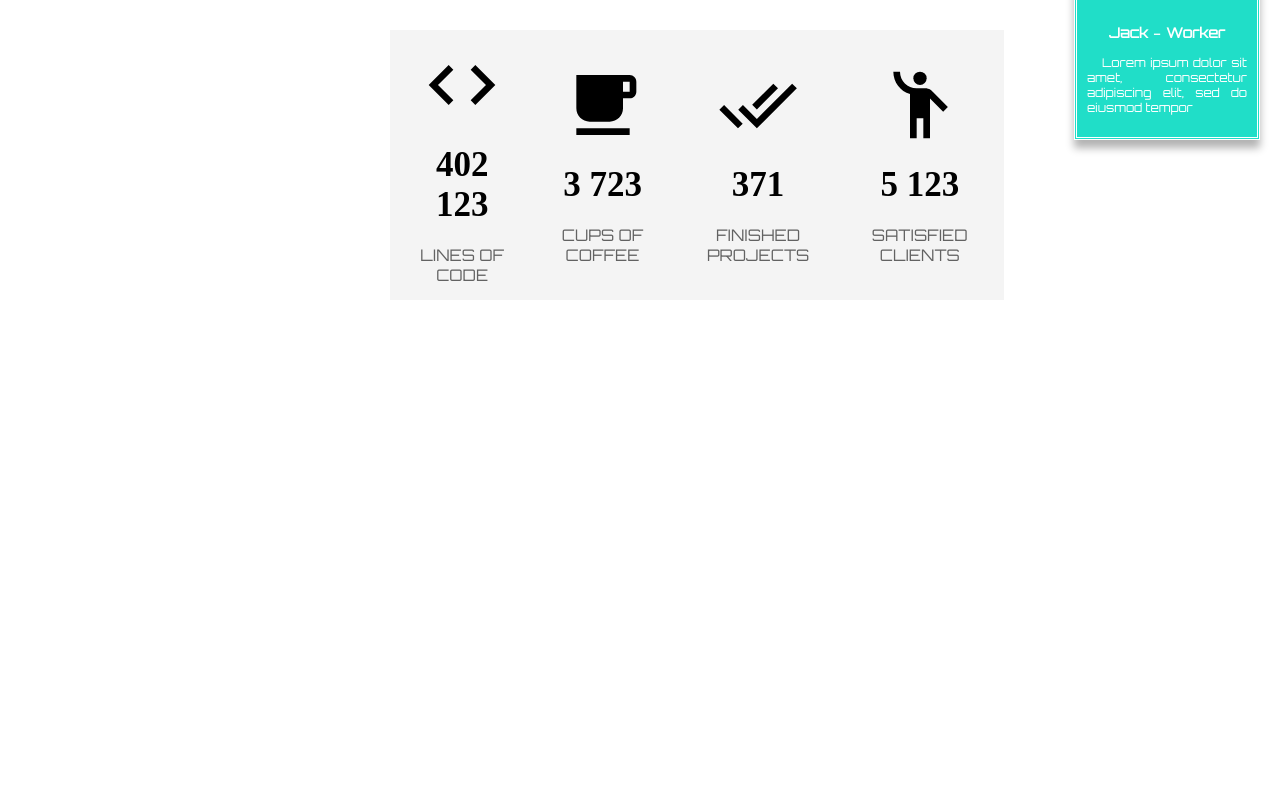
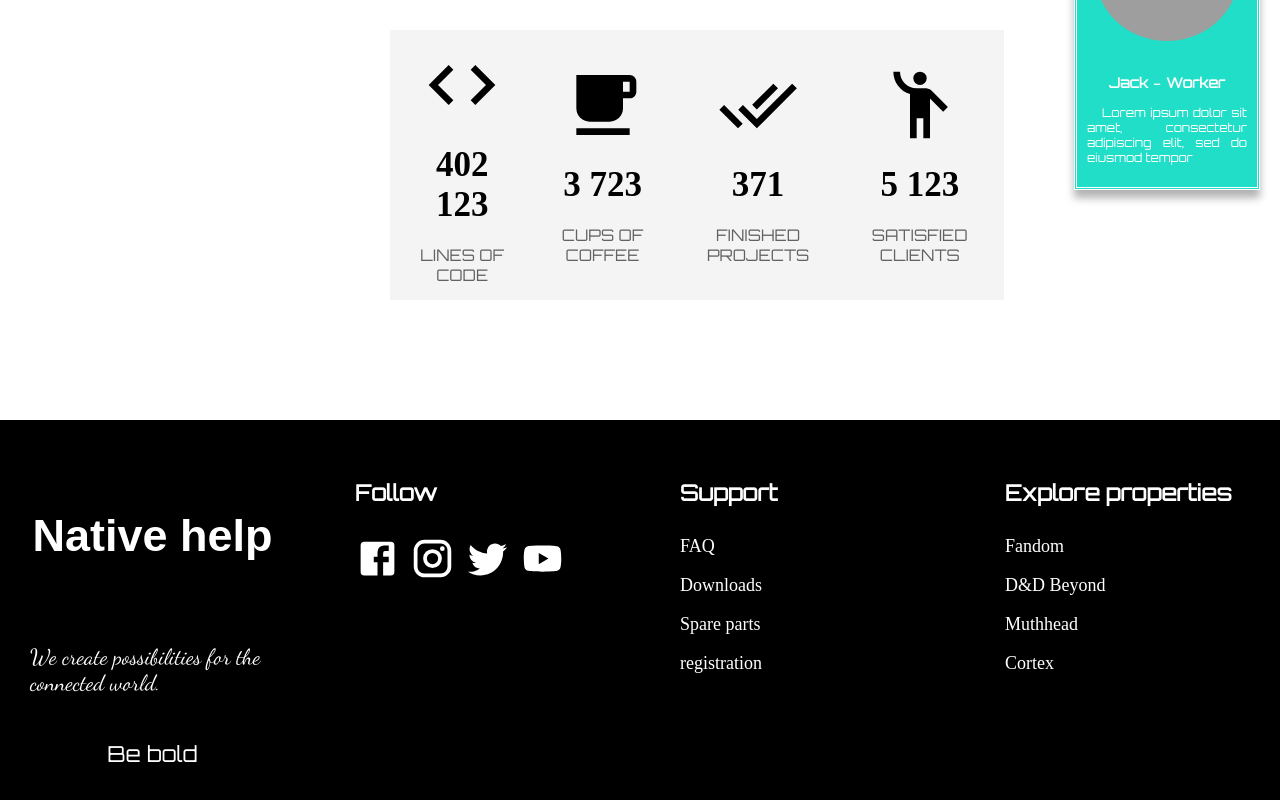
Before and after one commit to NicholasZhmakin/adaptive-pdp, a React (Create React App) app: page / in a window 1280 px wide. Shown: the part 2861-3661 px from the top of the page. Before the commit the page ends 3181 px from the top, so only its background shows below. Built offline with nearby package versions, Linux system fonts and the light colour scheme; grey boxes are pictures that could not be loaded; a web font is replaced by a local one.

Commit message:
Add footer

```diff
--- /dev/null
+++ b/src/components/Responsive/Footer/index.js
@@ -0,0 +1,52 @@
+import React from 'react';
+import FacebookIcon from '@material-ui/icons/Facebook';
+import InstagramIcon from '@material-ui/icons/Instagram';
+import TwitterIcon from '@material-ui/icons/Twitter';
+import YouTubeIcon from '@material-ui/icons/YouTube';
+
+
+const Footer = () => {
+    return (
+        <div className='responsive__footer'>
+
+            <div className='credo'>
+                <h4 className='credo__title'>Native help</h4>
+                <p className='credo__text'>We create possibilities for the connected world.</p>
+                <p className='credo__text'>Be bold</p>
+            </div>
+
+            <div className='follow'>
+                <h4 className='follow__title'>Follow</h4>
+                <div className='follow__icons-container'>
+                    <FacebookIcon className='follow__icon' />
+                    <InstagramIcon className='follow__icon' />
+                    <TwitterIcon className='follow__icon' />
+                    <YouTubeIcon className='follow__icon' />
+                </div>
+            </div>
+
+            <div className='support'>
+                <h4 className='support__title'>Support</h4>
+                <div className='support__links-container'>
+                    <p className='support__link'>FAQ</p>
+                    <p className='support__link'>Downloads</p>
+                    <p className='support__link'>Spare parts</p>
+                    <p className='support__link'>registration</p>
+                </div>
+            </div>
+
+            <div className='explore'>
+                <h4 className='explore__title'>Explore properties</h4>
+                <div className='explore__links-container'>
+                    <p className='explore__link'>Fandom</p>
+                    <p className='explore__link'>D&D Beyond</p>
+                    <p className='explore__link'>Muthhead</p>
+                    <p className='explore__link'>Cortex</p>
+                </div>
+            </div>
+
+        </div>
+    );
+}
+
+export default Footer;
--- a/src/components/Responsive/index.js
+++ b/src/components/Responsive/index.js
@@ -2,6 +2,7 @@ import React from 'react';
 import './responsive.scss';
 import Header from './Header';
 import Main from './Main';
+import Footer from './Footer';
 
 
 const Responsive = () => {
@@ -9,6 +10,7 @@ const Responsive = () => {
         <div className='responsive'>
             <Header />
             <Main />
+            <Footer />
         </div>
     );
 }
--- a/src/components/Responsive/responsive.scss
+++ b/src/components/Responsive/responsive.scss
@@ -115,7 +115,7 @@
     }
 
     .indicators {
-      margin-top: 100px;
+      margin: 100px auto;
       padding: 15px 30px;
       background: $solid-light-grey;
       display: flex;
@@ -151,6 +151,69 @@
         }
       }
     }
+  }
+
+  &__footer {
+    display: grid;
+    grid-template-columns: repeat(4, 1fr);
+    grid-gap: 80px;
+    justify-content: center;
+    padding: 30px;
+    background: $solid-black;
+    color: $solid-white;
+
+    .credo {
+      display: flex;
+      flex-direction: column;
+      justify-content: center;
+      align-items: center;
+
+      &__title {
+        font-family: $main-title-font;
+        font-size: 45px;
+      }
+
+      &__text {
+        font-family: $main-cursive-font;
+        font-size: 22px;
+
+        &:last-child {
+          font-family: $main-text-font;
+        }
+      }
+    }
+
+    .follow {
+
+      &__title {
+        font-family: $main-text-font;
+        font-size: 22px;
+      }
+
+      &__icons-container {
+        display: flex;
+        gap: 10px;
+      }
+
+      &__icon {
+        font-size: 45px;
+        cursor: pointer;
+      }
+    }
+
+
+    .support,
+    .explore {
+      &__title {
+        font-family: $main-text-font;
+        font-size: 22px;
+      }
+
+      &__link {
+        cursor: pointer;
+        font-size: 18px;
+      }
+    }
 
   }
 
```
